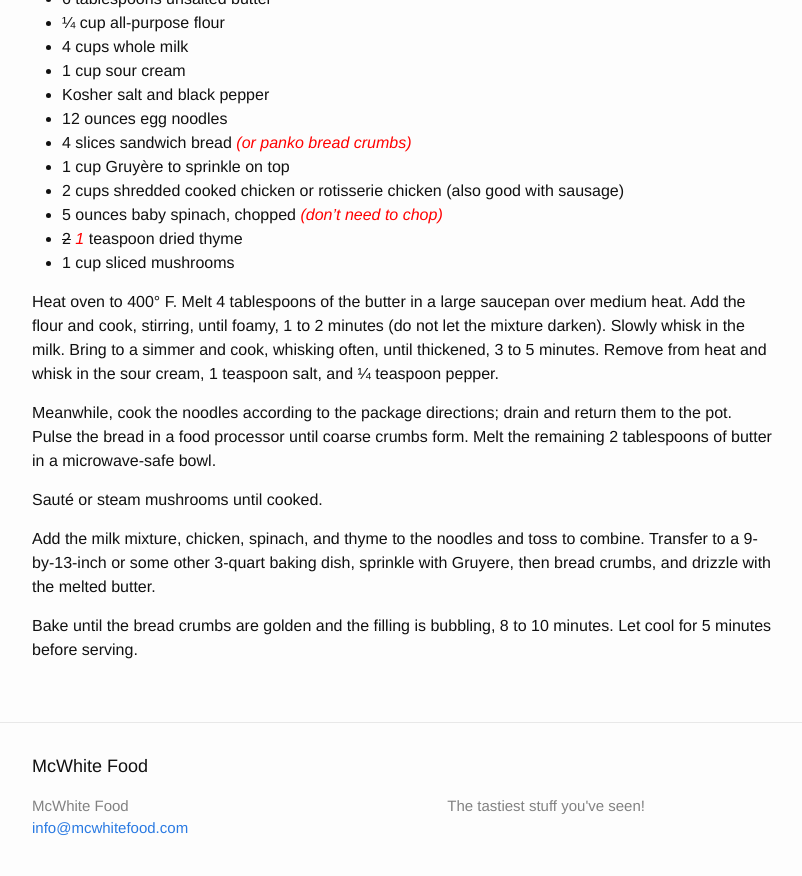
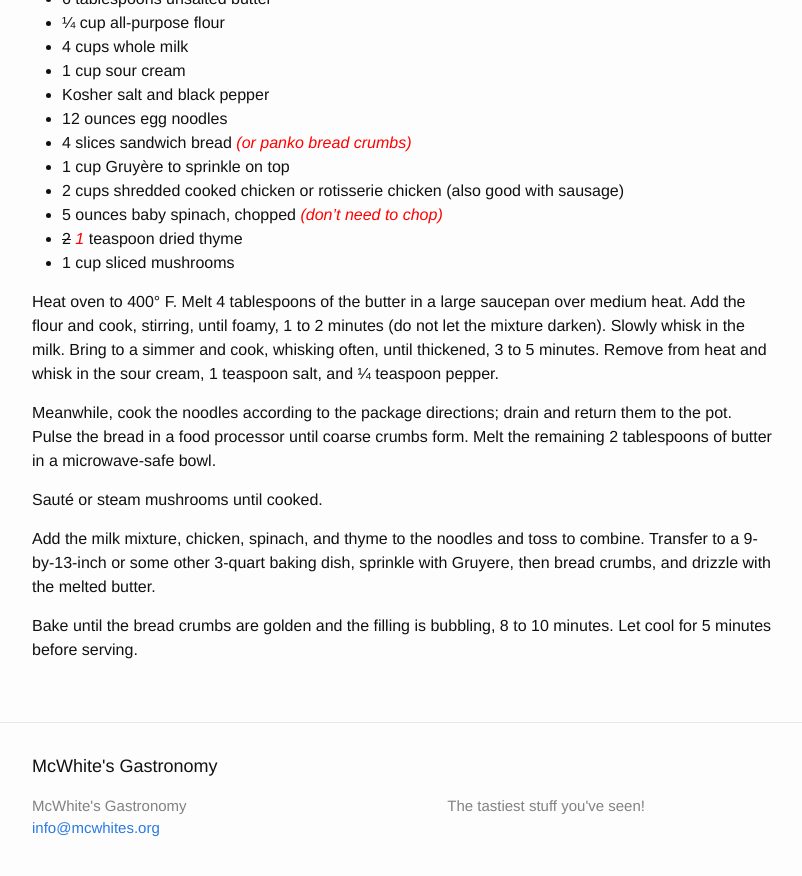
Before and after one commit to cmcnab/mcwhitesfood, a Jekyll site: the page built from _posts/2012-02-26-chicken-spinach-noodle-casserole.md, in a window 1280 px wide and 900 px high, scrolled down 871 px. Shown: the top 876 px of the window, without its empty margins (238-1040 px from the left). Built offline with Jekyll 4.4.1, drawn with Linux system fonts in a browser that asks for light colours; some of the changed text lies outside the part shown.

Commit message:
Minor updates.

```diff
--- a/_config.yml
+++ b/_config.yml
@@ -1,10 +1,10 @@
 # Site settings
-title: McWhite Food
-email: info@mcwhitefood.com
+title: McWhite's Gastronomy
+email: info@mcwhites.org
 description: > # this means to ignore newlines until "baseurl:"
   The tastiest stuff you've seen!
 baseurl: "" # the subpath of your site, e.g. /blog/
-url: "http://yourdomain.com" # the base hostname & protocol for your site
+url: "http://mcwhites.org" # the base hostname & protocol for your site
 #twitter_username: jekyllrb
 #github_username:  jekyll
 
--- a/_posts/2012-02-26-chicken-spinach-noodle-casserole.md
+++ b/_posts/2012-02-26-chicken-spinach-noodle-casserole.md
@@ -1,7 +1,7 @@
 ---
 layout: post
-title:  "Chicken, Spinach, and Noodle Casserole"
-date:   2012-02-26
+title: "Chicken, Spinach, and Noodle Casserole"
+date: 2012-02-26
 categories: recipes
 tags: dinner
 ---
```
